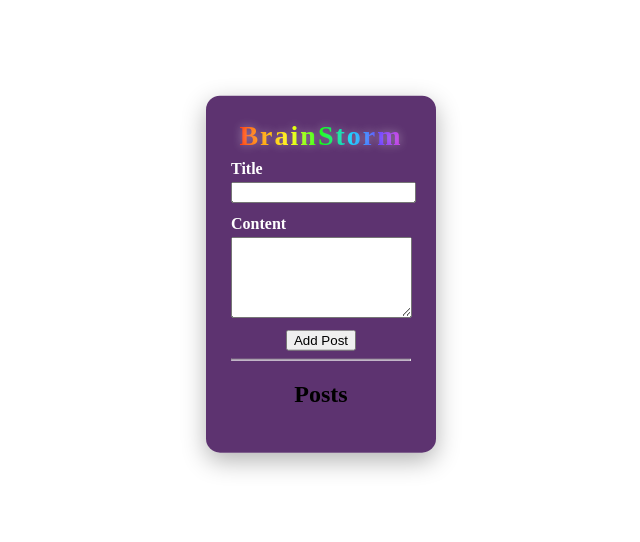
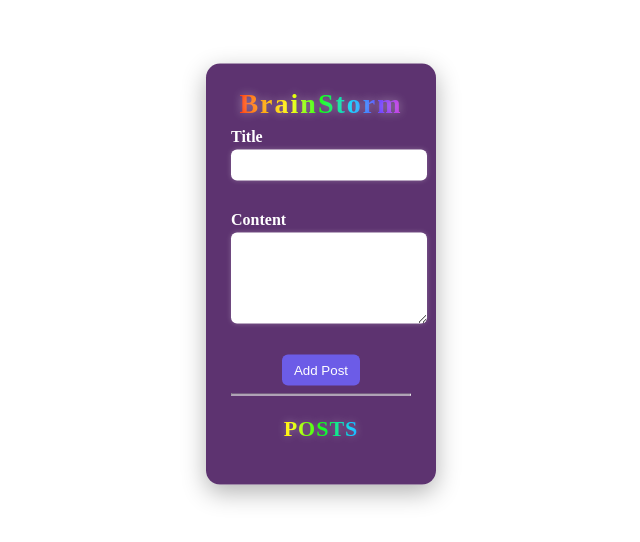
Before and after one commit to SarbBhangu/TheDOM-SBA, a plain HTML site: page index.html in a window 1280 px wide. Shown: the part 126-668 px from the top of the page, without its empty margins (319-959 px from the left). Drawn offline with Linux system fonts and the light colour scheme.

Commit message:
Finished styling and setting up HTML

```diff
--- a/styles.css
+++ b/styles.css
@@ -73,3 +73,63 @@ h1 {
   text-shadow: 0 0 10px rgba(255, 255, 255, 0.4);
   letter-spacing: 2px;
 }
+
+h2 {
+  font-size: clamp(16px, 4.5vw, 22px);
+  margin-top: 20px;
+  text-transform: uppercase;
+  text-align: center;
+
+  background: linear-gradient(
+    to right,
+    #ff0000,
+    #ff9900,
+    #ffff00,
+    #00ff00,
+    #00ccff,
+    #6633ff,
+    #ff33cc
+  );
+  -webkit-background-clip: text;
+  -webkit-text-fill-color: transparent;
+  text-shadow: 0 0 8px rgba(255, 255, 255, 0.3);
+  letter-spacing: 1px;
+}
+
+
+.form-group input,
+.form-group textarea {
+  width: 100%;
+  padding: 8px;
+  border-radius: 6px;
+  border: none;
+  box-shadow: 0 0 5px rgba(255,255,255,0.25);
+  background: #fff;
+}
+
+
+button[type="submit"] {
+  background: #6c5ce7;
+  color: #fff;
+  border: 0;
+  border-radius: 6px;
+  padding: 8px 12px;
+  cursor: pointer;
+}
+button[type="submit"]:hover { filter: brightness(0.95); }
+
+
+.error {
+  display: block;
+  min-height: 1em;
+  color: #ffb3b3;
+  font-size: 0.9rem;
+  margin-top: 4px;
+}
+
+
+.posts {
+  list-style: none;
+  padding: 0;
+  margin: 10px 0 0;
+}
```
